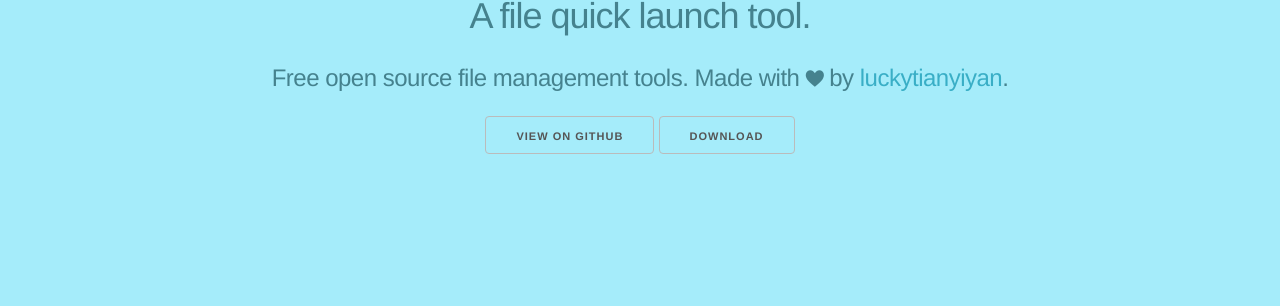
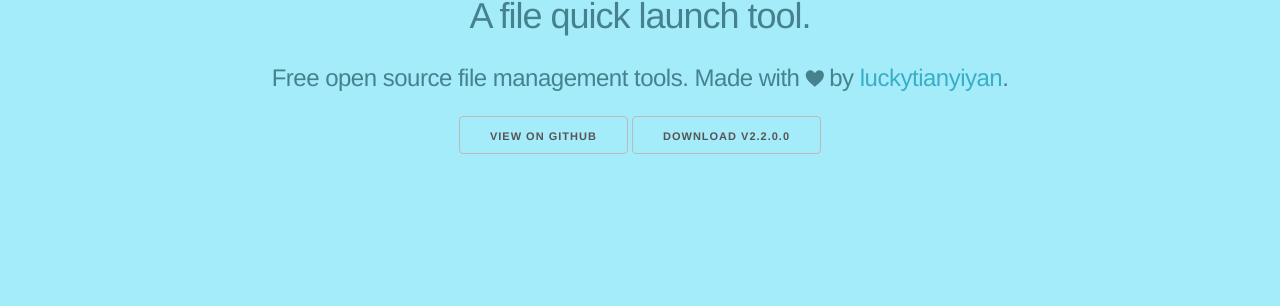
Before and after one commit to ty0x2333/tylauncher.com, a Jekyll site: the page built from index.html, in a window 1280 px wide. Shown: the part 389-695 px from the top of the page. Built offline with Jekyll 4.4.1, drawn with Linux system fonts in a browser that asks for light colours; Markdown is read by kramdown in place of the engine named in the settings; some of the changed lines change nothing that is shown.

Commit message:
M release\nM last version in index\nM highlighter

```diff
--- a/_config.yml
+++ b/_config.yml
@@ -1,28 +1,17 @@
-# Welcome to Jekyll!
-#
-# This config file is meant for settings that affect your whole blog, values
-# which you are expected to set up once and rarely need to edit after that.
-# For technical reasons, this file is *NOT* reloaded automatically when you use
-# 'jekyll serve'. If you change this file, please restart the server process.
-
-# Site settings
 title: TyLauncher
 email: luckytianyiyan@gmail.com
 description: 'A file quick launch tool.'
 baseurl: 'http://www.tylauncher.com'
 twitter_username: luckytianyiyan
-github_username:  luckytianyiyan
-blog: "http://blog.tianyiyan.com"
-
+github_username: luckytianyiyan
+blog: 'http://blog.tianyiyan.com'
 github:
-  repository_url: "https://github.com/luckytianyiyan/TyLauncher"
-  releases_url: "https://github.com/luckytianyiyan/TyLauncher/releases"
-  owner_url: "https://github.com/luckytianyiyan"
-  owner_name: "luckytianyiyan"
-
-# Build settings
-# markdown: kramdown
+    repository_url: 'https://github.com/luckytianyiyan/TyLauncher'
+    releases_url: 'https://github.com/luckytianyiyan/TyLauncher/releases'
+    owner_url: 'https://github.com/luckytianyiyan'
+    owner_name: luckytianyiyan
 markdown: redcarpet
 redcarpet:
     extensions: [with_toc_data]
-highlighter: pygments
+highlighter: rouge
+last_version: v2.2.0.0
--- a/index.html
+++ b/index.html
@@ -11,7 +11,7 @@
         <a href='{{ site.github.repository_url }}' target='_blank' title='Atom' class="button">
           View on GitHub</a>
         <a href='{{ site.github.releases_url }}' target='_blank' title='Atom' class="button">
-          Download</a>
+          Download {{ site.last_version }}</a>
       </div>
     </div>
   </div>
--- a/package.json
+++ b/package.json
@@ -17,6 +17,7 @@
   "homepage": "http://www.tylauncher.com",
   "dependencies": {
     "tar-fs": "^1.5.0",
-    "request": "^2.55.0"
+    "request": "^2.55.0",
+    "yamljs": "^0.2.3"
   }
 }
```
Also changed, not shown: Gemfile.lock, 1 other file.
